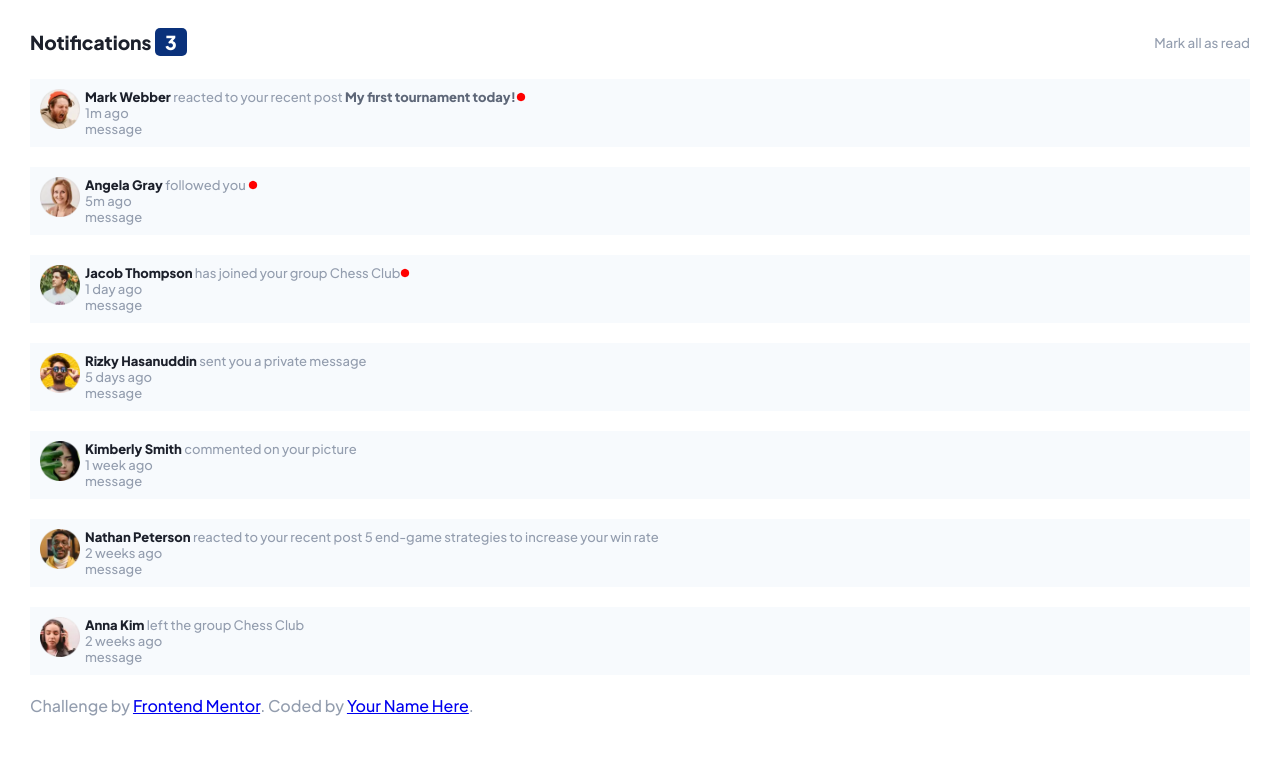
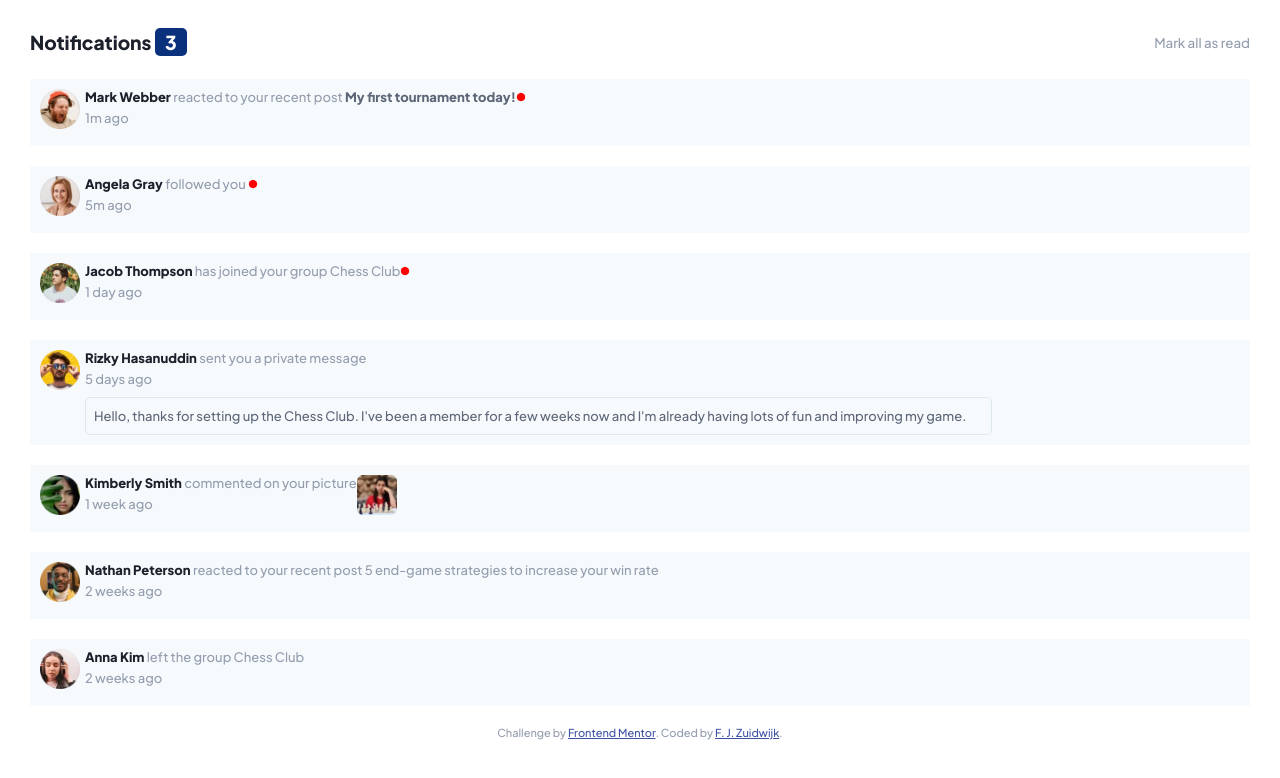
Before and after one commit to Electrocisko/FrontendMentor-12, a React (Vite) app: page / in a window 1280 px wide. Shown: the top 778 px of the page. Built offline with nearby package versions, Linux system fonts and the light colour scheme.

Commit message:
working on Message components

```diff
--- a/src/App.css
+++ b/src/App.css
@@ -25,3 +25,6 @@ body {
   margin: 30px;
   color: var(--color-Grayish-blue);
 }
+
+.attribution { font-size: 11px; text-align: center; }
+.attribution a { color: hsl(228, 45%, 44%); }
--- a/src/App.jsx
+++ b/src/App.jsx
@@ -45,6 +45,7 @@ const posts = [
     info: "commented on your picture",
     time: "1 week ago",
     image: "./images/avatar-kimberly-smith.webp",
+    picture:  "./images/image-chess.webp",
     readed: true
   },
   {
@@ -78,7 +79,7 @@ function App() {
         <a href="https://www.frontendmentor.io?ref=challenge">
           Frontend Mentor
         </a>
-        . Coded by <a href="#">Your Name Here</a>.
+        . Coded by <a href="#">F. J. Zuidwijk</a>.
       </div>
     </>
   );
--- a/src/components/message/Message.jsx
+++ b/src/components/message/Message.jsx
@@ -1,7 +1,8 @@
+import styles from './message.module.css'
 
-function message() {
+function message({message}) {
   return (
-    <div>message</div>
+        <p className={styles.message}>{message}</p>
   )
 }
 
--- a/src/components/message/message.module.css
+++ b/src/components/message/message.module.css
@@ -0,0 +1,6 @@
+.message {
+    color:  hsl(219, 12%, 42%) ;
+    border: solid 0.5px  hsl(205, 33%, 90%) ;
+    padding: 10px 25px 10px 8px;
+    border-radius: 5px;
+}
--- a/src/components/post/Post.jsx
+++ b/src/components/post/Post.jsx
@@ -1,21 +1,32 @@
-import PropTypes from 'prop-types';
+import PropTypes from "prop-types";
 import styles from "./post.module.css";
-import Message from '../message/message';
+import Message from "../message/message";
 
-
-
-function Post({data}) {
+function Post({ data }) {
   return (
     <>
       <div className={styles.container}>
-        <img src={data.image} alt=""  className={styles.avatar}/>
+        <img src={data.image} alt="" className={styles.avatar} />
         <div className={styles.text_container}>
-          <p>
-            <span className={styles.name}>{data.name}</span>{data.info}<span className={styles.text_post}>{data.post && data.post}</span>
-            <span >{!data.readed && <img className={styles.circle} src="./images/circle.svg" alt="" /> }</span>
-          </p>
-          <p className={styles.time}>{data.time}</p>
-          <Message/>
+          <div>
+            <p>
+              <span className={styles.name}>{data.name}</span>
+              {data.info}
+              <span className={styles.text_post}>{data.post && data.post}</span>
+              <span>
+                {!data.readed && (
+                  <img
+                    className={styles.circle}
+                    src="./images/circle.svg"
+                    alt=""
+                  />
+                )}
+              </span>
+            </p>
+            <p className={styles.time}>{data.time}</p>
+            {data.message && <Message message={data.message} />}
+          </div>
+          {data.picture && <img className={styles.picture_post} src={data.picture} alt="image" />}
         </div>
       </div>
     </>
@@ -23,7 +34,7 @@ function Post({data}) {
 }
 
 Post.propTypes = {
-  data: PropTypes.object
-}
+  data: PropTypes.object,
+};
 
 export default Post;
--- a/src/components/post/post.module.css
+++ b/src/components/post/post.module.css
@@ -8,6 +8,7 @@
 
 .text_container {
     font-size: 13px;
+    display: flex;
 }
 
 .name {
@@ -28,3 +29,12 @@
 .circle {
     height: 10px;
 }
+
+.time {
+    margin: 5px 0px 10px 0px;
+}
+
+.picture_post {
+    height: 40px;
+    display: inline-block;
+}
```
